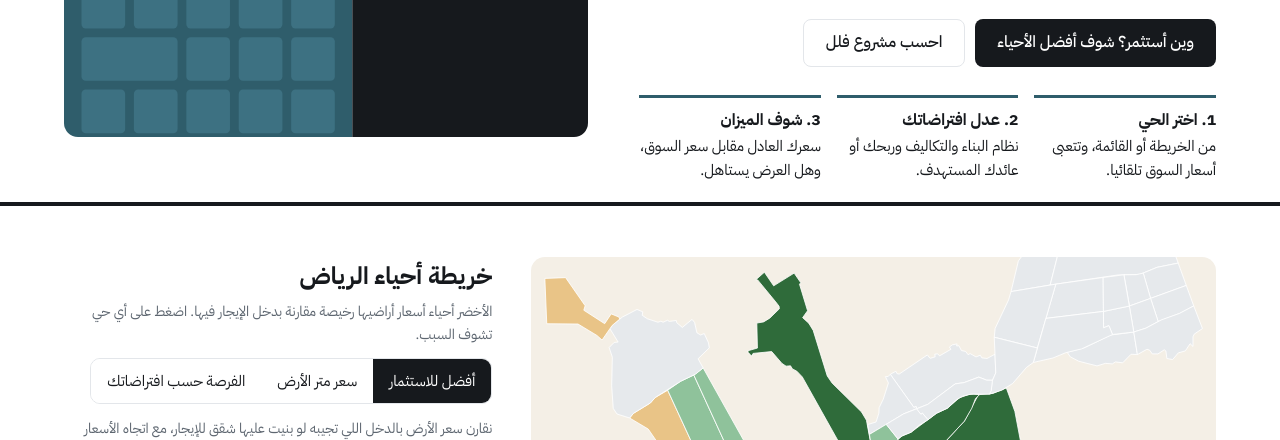
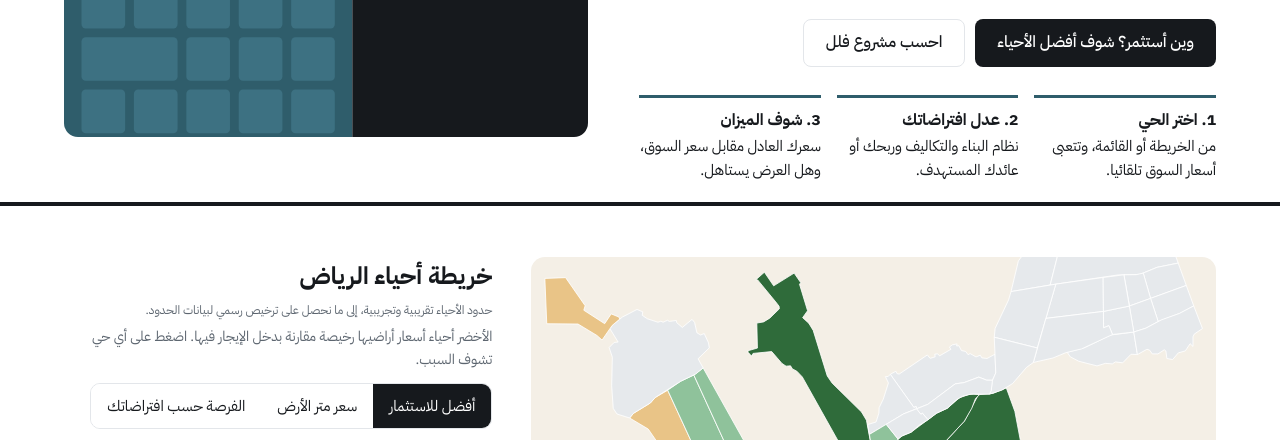
Before and after one commit to Zayyed99/mizan-aqar, a plain HTML site: page index.html in a window 1280 px wide. Shown: the part 347-787 px from the top of the page. Drawn offline with Linux system fonts and the light colour scheme.

Commit message:
Mark district boundaries as provisional
Co-Authored-By: Claude Opus 5.5 <noreply@anthropic.com>
Claude-Session: https://claude.ai/code/session_01EPWxcscu65xTVevSAZhmbu

```diff
--- a/index.html
+++ b/index.html
@@ -238,6 +238,7 @@ td.base{background:var(--panel);font-weight:700;color:var(--acc)}
 <div class="map" id="map"><svg id="msvg" role="img" aria-label="خريطة أحياء الرياض"></svg><div class="tip" id="tip"></div></div>
 <div class="mside">
 <h2>خريطة أحياء الرياض</h2>
+<p class="note" style="margin:0 0 6px;font-size:12px">حدود الأحياء تقريبية وتجريبية، إلى ما نحصل على ترخيص رسمي لبيانات الحدود.</p>
 <p class="note" style="margin:0 0 12px">الأخضر أحياء أسعار أراضيها رخيصة مقارنة بدخل الإيجار فيها. اضغط على أي حي تشوف السبب.</p>
 <div class="seg" role="group" aria-label="طريقة التلوين">
 <button type="button" id="mInv" aria-pressed="true">أفضل للاستثمار</button><button type="button" id="mLand" aria-pressed="false">سعر متر الأرض</button>
```
